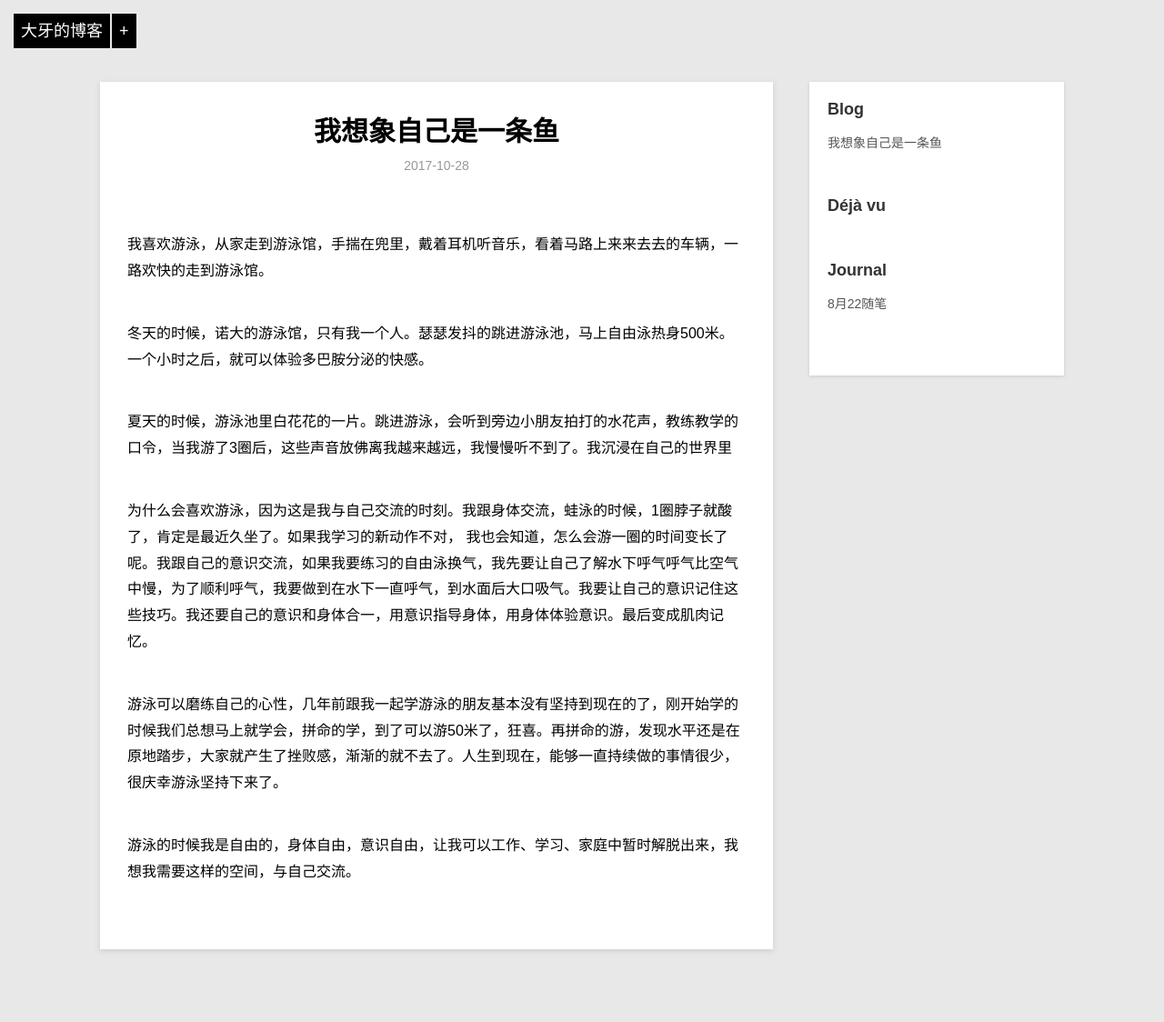
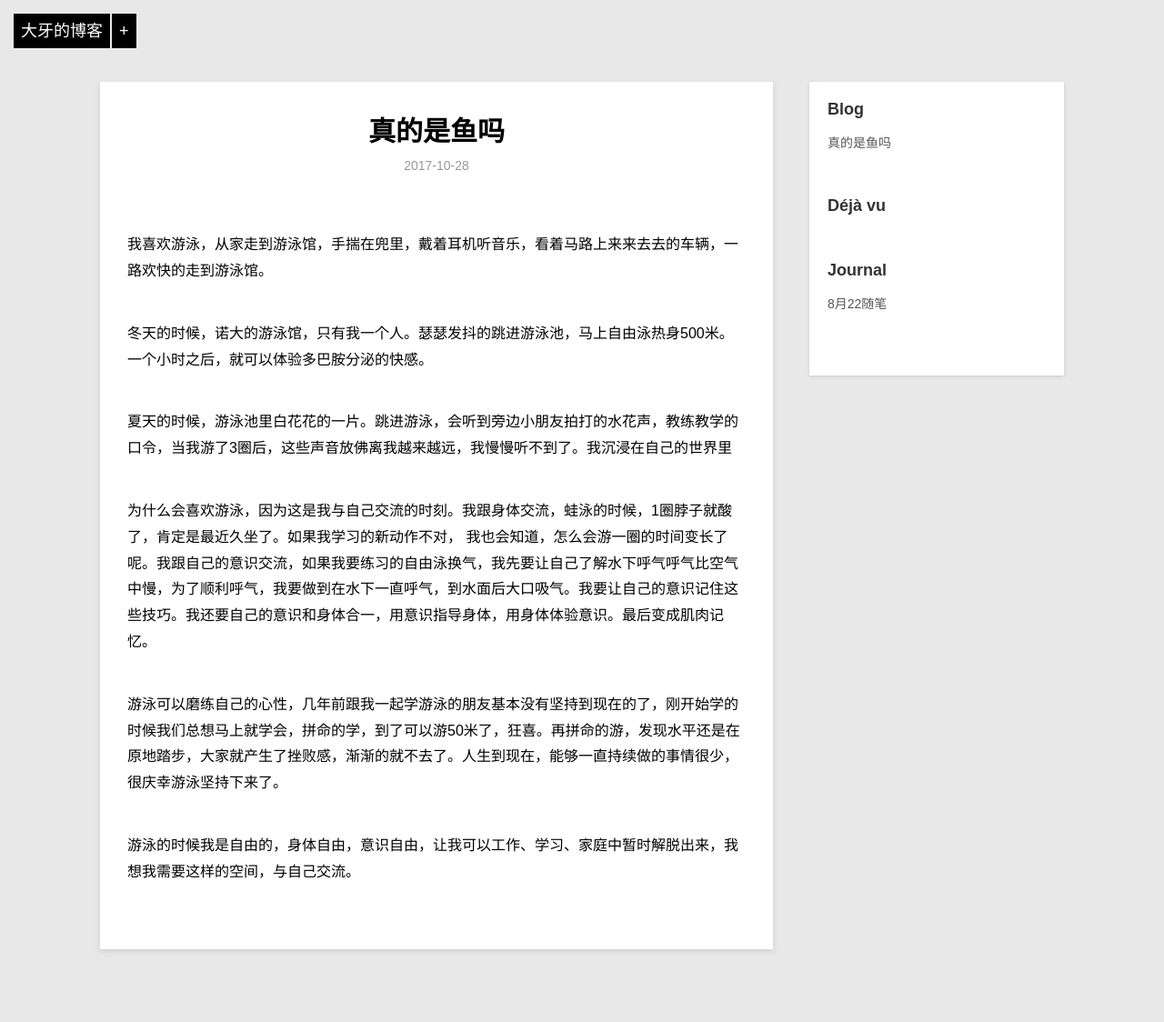
Before and after one commit to dayadaoshanghai/daya.github.io, a Jekyll site: the page built from _posts/blog/2017-10-28-thinking-I-am-like-a-fish.md, in a window 1280 px wide. Shown: the whole page at 91% size. Built offline with Jekyll 4.4.1, drawn with Linux system fonts in a browser that asks for light colours.

Commit message:
Update 2017-10-28-thinking-I-am-like-a-fish.md

```diff
--- a/_posts/blog/2017-10-28-thinking-I-am-like-a-fish.md
+++ b/_posts/blog/2017-10-28-thinking-I-am-like-a-fish.md
@@ -1,6 +1,6 @@
 ---
 layout: post
-title: 我想象自己是一条鱼
+title: 真的是鱼吗
 category: blog
 description: 在水里我想象自己是一条鱼
 ---
```
